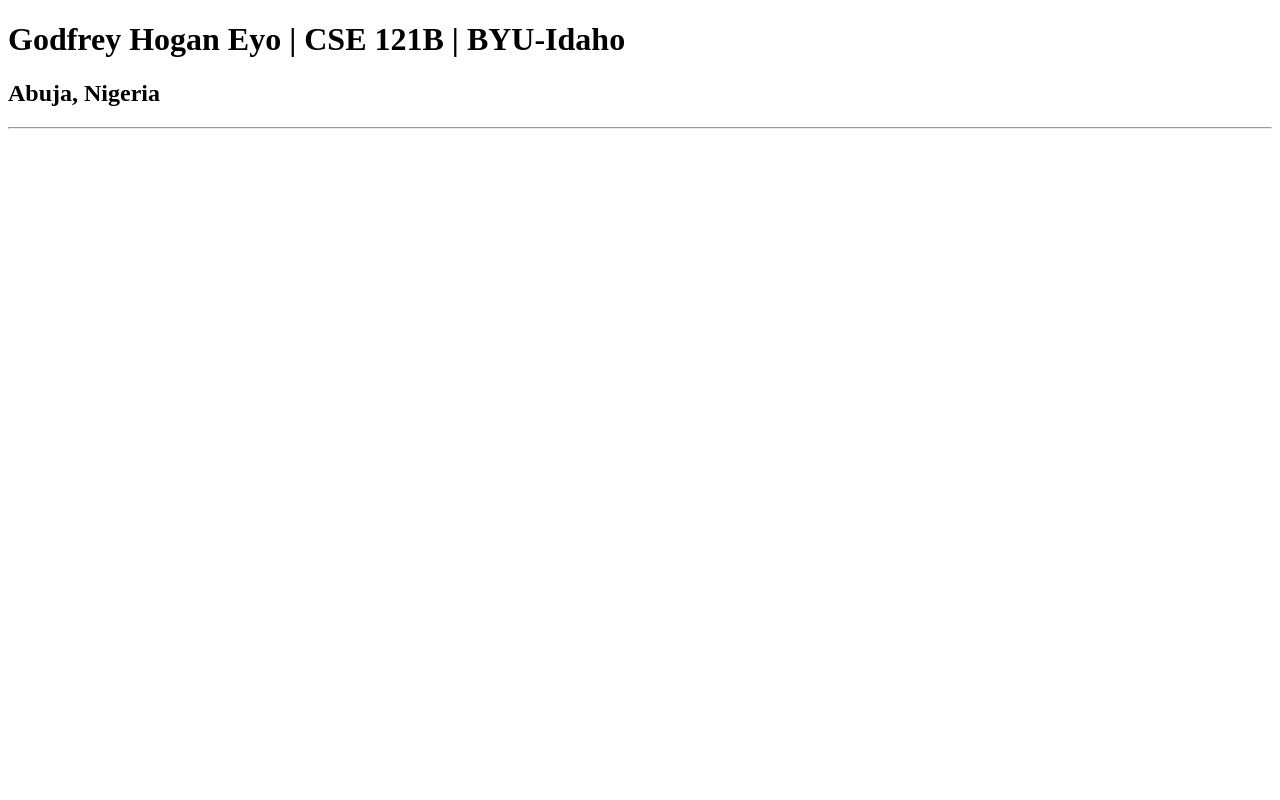
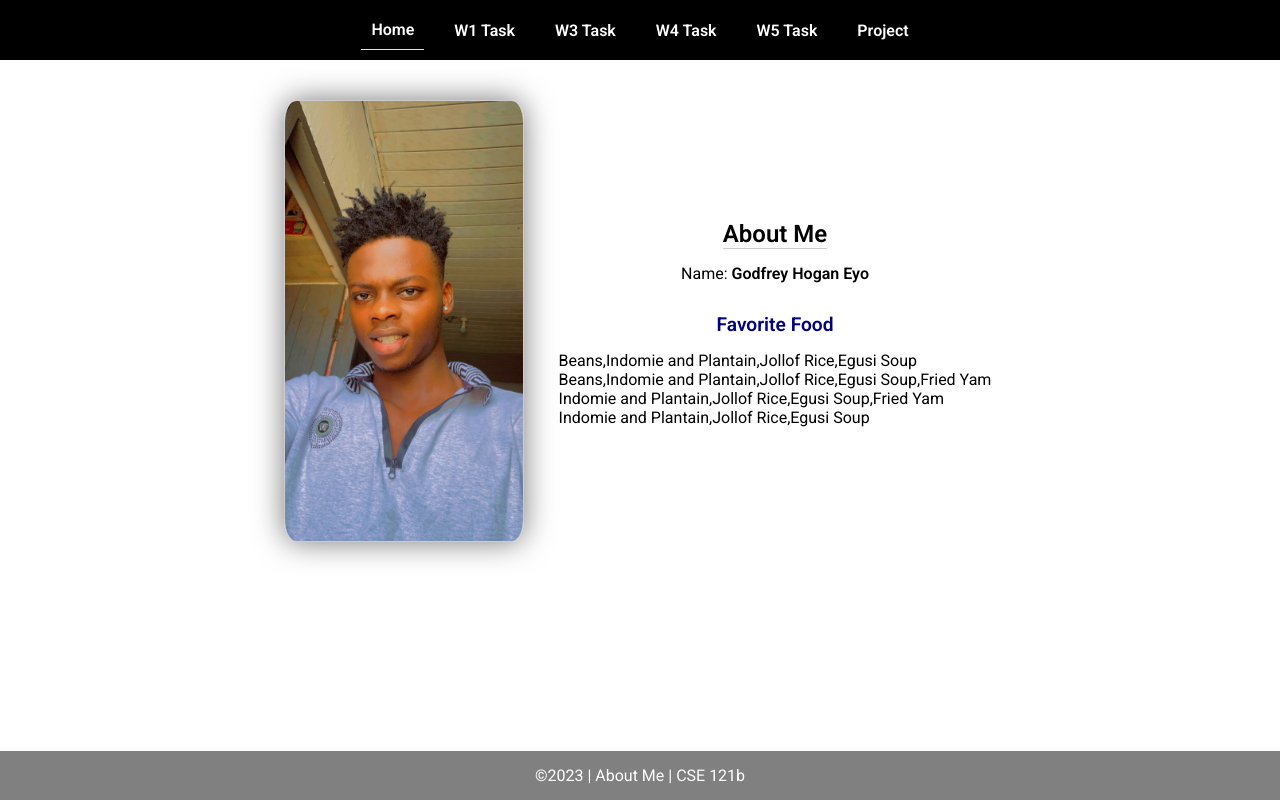
Before and after one commit to itzfrey/cse121b, a plain HTML site: page index.html in a window 1280 px wide. Drawn offline with Linux system fonts and the light colour scheme.

Commit message:
Add files via upload

```diff
--- a/index.html
+++ b/index.html
@@ -1,13 +1,46 @@
 <!DOCTYPE html>
 <html lang="en">
+
 <head>
-    <meta charset="UTF-8">
-    <meta name="viewport" content="width=device-width, initial-scale=1.0">
-    <title>Godfrey Hogan Eyo | CSE 121B | BYU-Idaho</title>
+  <meta charset="UTF-8">
+  <meta name="viewport" content="width=device-width, initial-scale=1.0">
+  <title>About Me | CSE 121b | W02: Programming Tasks</title>
+  <link rel="preconnect" href="https://fonts.googleapis.com">
+  <link rel="preconnect" href="https://fonts.gstatic.com" crossorigin>
+  <link href="https://fonts.googleapis.com/css2?family=Roboto:wght@400;600&display=swap"
+    rel="stylesheet">
+  <link rel="stylesheet" href="styles/main.css">
 </head>
+
 <body>
-    <h1>Godfrey Hogan Eyo | CSE 121B | BYU-Idaho</h1>
-    <h2>Abuja, Nigeria</h2>
-    <hr>
+  <nav>
+    <ul id="menu">
+      <li><a id="toggleMenu">&equiv;</a></li>
+      <li><a href="index.html" class="active">Home</a></li>
+      <li><a href="w01-task.html">W1 Task</a></li>
+      <li><a href="w03-task.html">W3 Task</a></li>
+      <li><a href="w04-task.html">W4 Task</a></li>
+      <li><a href="w05-task.html">W5 Task</a></li>
+      <li><a href="project.html">Project</a></li>
+    </ul>
+  </nav>
+  <main id="home">
+    <picture>
+      <img src="images/profile-picture.jpg" alt="Placeholder Image">
+    </picture>
+    <section>
+      <h1>About Me</h1>
+      <div class="info">Name: <span id="name"></span></div>
+      <h2>Favorite Food</h2>
+      <div class="block" id="food"></div>
+    </section>
+  </main>
+  <footer>
+    &copy;<span id="year"></span> | About Me | CSE 121b
+  </footer>
+  <script src="scripts/main.js"></script>
+  <script src="scripts/w02-task.js"></script>
 </body>
+<script src="styles/"></script>
+
 </html>
--- /dev/null
+++ b/scripts/main.js
@@ -0,0 +1,9 @@
+// copyright year
+document.querySelector('#year').textContent = new Date().getFullYear();
+
+// toggle menu in small view
+const toggleMenu = () => {
+    document.querySelector('#menu').classList.toggle('open');
+}
+
+document.querySelector('#toggleMenu').addEventListener('click', toggleMenu);
--- /dev/null
+++ b/scripts/w02-task.js
@@ -0,0 +1,42 @@
+/* W02-Task - Profile Home Page */
+
+/* Step 1 - Setup type tasks - no code required */
+
+/* Step 2 - Variables */
+const fullName = 'Godfrey Hogan Eyo';
+const currentYear = 2023;
+const profilePicture = 'images/profile-picture.jpg';
+
+
+
+
+/* Step 3 - Element Variables */
+const nameElement = document.getElementById('name');
+const foodElement = document.getElementById('food');
+const yearElement = document.querySelector('#year');
+const imageElement = document.querySelector('img');
+
+
+
+/* Step 4 - Adding Content */
+
+nameElement.innerHTML = `<strong>${fullName}</strong>`;
+yearElement.textContent = currentYear;
+imageElement.setAttribute('src', profilePicture);
+imageElement.setAttribute('alt', `Profile image of ${fullName}`);
+
+/* Step 5 - Array */
+let favoriteFood = ['Beans', 'Indomie and Plantain', 'Jollof Rice', 'Egusi Soup'];
+foodElement.textContent = favoriteFood;
+
+let anotherFavoriteFood = ['Fried Yam'];
+favoriteFood.push(...anotherFavoriteFood);
+foodElement.innerHTML += `<br>${favoriteFood}`;
+
+//Removes the first element in the favorite food array
+favoriteFood.shift();
+foodElement.innerHTML += `<br>${favoriteFood}`;
+
+//Removes the last element in the favorite food array
+favoriteFood.pop();
+foodElement.innerHTML += `<br>${favoriteFood}`;
--- /dev/null
+++ b/styles/main.css
@@ -0,0 +1,157 @@
+/* Universal Selector */
+* {
+    margin: 0;
+    padding: 0;
+    box-sizing: border-box;
+}
+
+/* HTML Selectors */
+body {
+    font-family: 'Roboto', Helvetica, sans-serif;
+}
+
+nav {
+    background-color: black;
+    width: 100%;
+    position: fixed;
+    top: 0;
+}
+
+nav ul {
+    display: flex;
+    flex-direction: column;
+    align-items: center;
+    max-width: fit-content;
+    margin: 0 auto;
+}
+
+nav ul li {
+    flex: 1 1 auto;
+}
+
+nav ul li:first-child {
+    display: block;
+    font-size: 2rem;
+}
+
+nav ul li:first-child a {
+    padding: 1px 10px;
+}
+
+nav ul li {
+    display: none;
+    list-style: none;
+    margin: 10px;
+}
+
+nav ul li a {
+    display: block;
+    padding: 10px;
+    text-decoration: none;
+    font-weight: 600;
+    color: white;
+    text-align: center;
+}
+
+nav ul li a:hover {
+    background-color: #efefef;
+    color: black;
+}
+
+h1, h2 {
+    text-align: center;
+    margin-bottom: 15px;
+
+}
+
+h1 {
+border-bottom: 1px solid #ccc;
+}
+
+h2 {
+    font-size: 1.2rem;
+    color: navy;
+    text-align: center;
+    margin-top: 30px;
+}
+
+main {
+    margin-top: 125px;
+    display: grid;
+    grid-template-columns: 1fr;
+    grid-gap: 20px;
+    align-items: center;
+    justify-content: center;
+}
+
+picture {
+    margin: 0 auto;
+}
+
+picture img {
+    width: 240px;
+    height: auto;
+    border-radius: 5%;
+    border: 1px solid #ccc;
+    box-shadow: 0 0 30px #777;
+}
+
+section {
+    display: flex;
+    flex-direction: column;
+    align-items: center;
+    margin: 10px
+}
+
+label {
+    margin: 15px 0;
+}
+
+footer {
+    background-color: gray;
+    color: white;
+    padding: 15px;
+    text-align: center;
+    width: 100%;
+    position: fixed;
+    bottom: 0;
+}
+
+/* Class Selectors */
+.active {
+    border-bottom: 1px solid yellow;
+}
+
+.open li {
+    display: block;
+}
+
+.block {
+    display: block;
+}
+
+/* ID Selectors */
+
+/* Media Queries */
+@media only screen and (min-width: 32.5em) {
+    nav ul {
+        flex-direction: row;
+    }
+
+    nav ul li:first-child {
+        display: none;
+    }
+
+    nav ul li {
+        display: block;
+    }
+
+    main {
+        margin: 100px auto 20px;
+        grid-template-columns: 250px 1fr;
+        max-width: -moz-fit-content;
+        max-width: fit-content;
+
+    }
+
+}
```
Also changed, not shown: images/placeholder.png (added), images/profile-picture.jpg (added).
